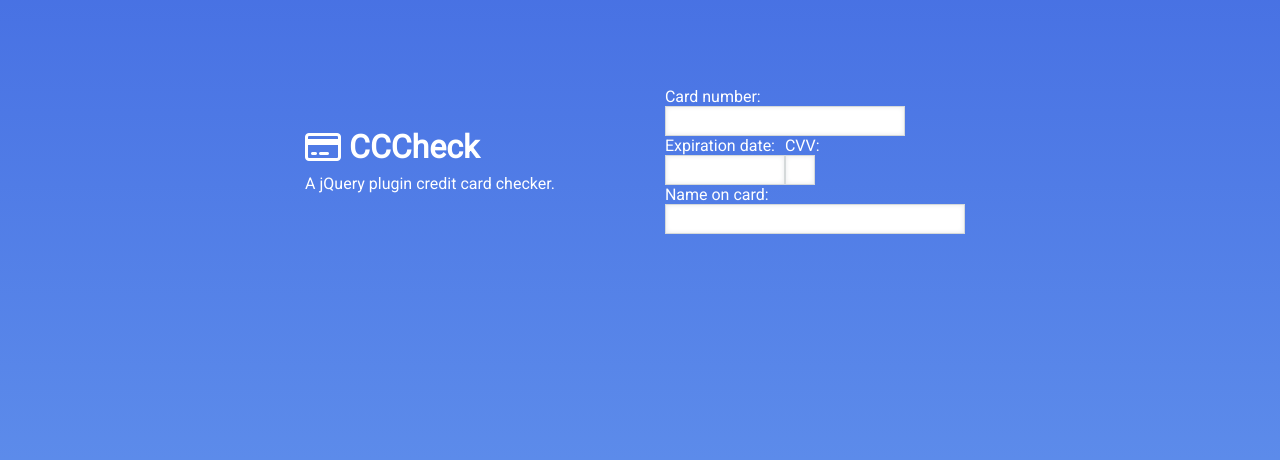
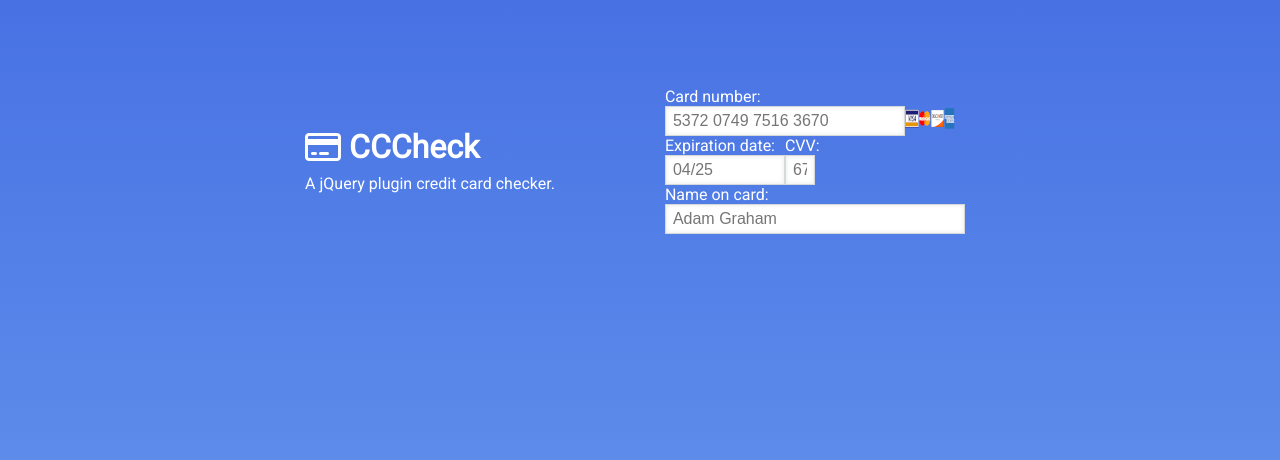
Before and after one commit to RuanAragao/cccheck, a website: page index.html in a window 1280 px wide. Shown: the part 160-620 px from the top of the page. Drawn offline with nearby package versions, Linux system fonts and the light colour scheme; files that its build step writes are made by us from their sources.

Commit message:
Added placeholders to the form and added image in the form input

```diff
--- a/index.html
+++ b/index.html
@@ -129,26 +129,29 @@
 			<div class="row">
 				<div class="cln-number">
 					<label for="cc-number">Card number:</label>
-					<input type="text" id="cc-number" required="required">
+					<input type="text" id="cc-number" required="required" placeholder="5372 0749 7516 3670">
 				</div>
 				<div class="cln-label">
 					<span id="show-cc-label"></span>
+					<img src= "img/logo.png">
 				</div>
 			</div>
 
 			<div class="row">
 				<div class="cln-expiration">
 					<label for="cc-expiration">Expiration date:</label>
-					<input type="text" id="cc-expiration" required="required">
+					<input type="text" id="cc-expiration" required="required" placeholder="04/25">
 				</div>
-				<div class="cln-cvv">
-					<label for="cc-cvv">CVV:</label>
-					<input type="text" id="cc-cvv" required="required">
+				<div class="column">
+					<div class="cln-cvv input">
+						<label for="cc-cvv">CVV:</label>
+						<input type="text" id="cc-cvv" required="required" placeholder="677">
+					</div>
 				</div>
 				<div class="row">
 					<div class="cln-name">
 						<label for="cc-name">Name on card:</label>
-						<input type="text" id="cc-name" required="required">
+						<input type="text" id="cc-name" required="required" placeholder="Adam Graham">
 					</div>
 				</div>
 			</div>
```
Also changed, not shown: img/logo.png (added).
